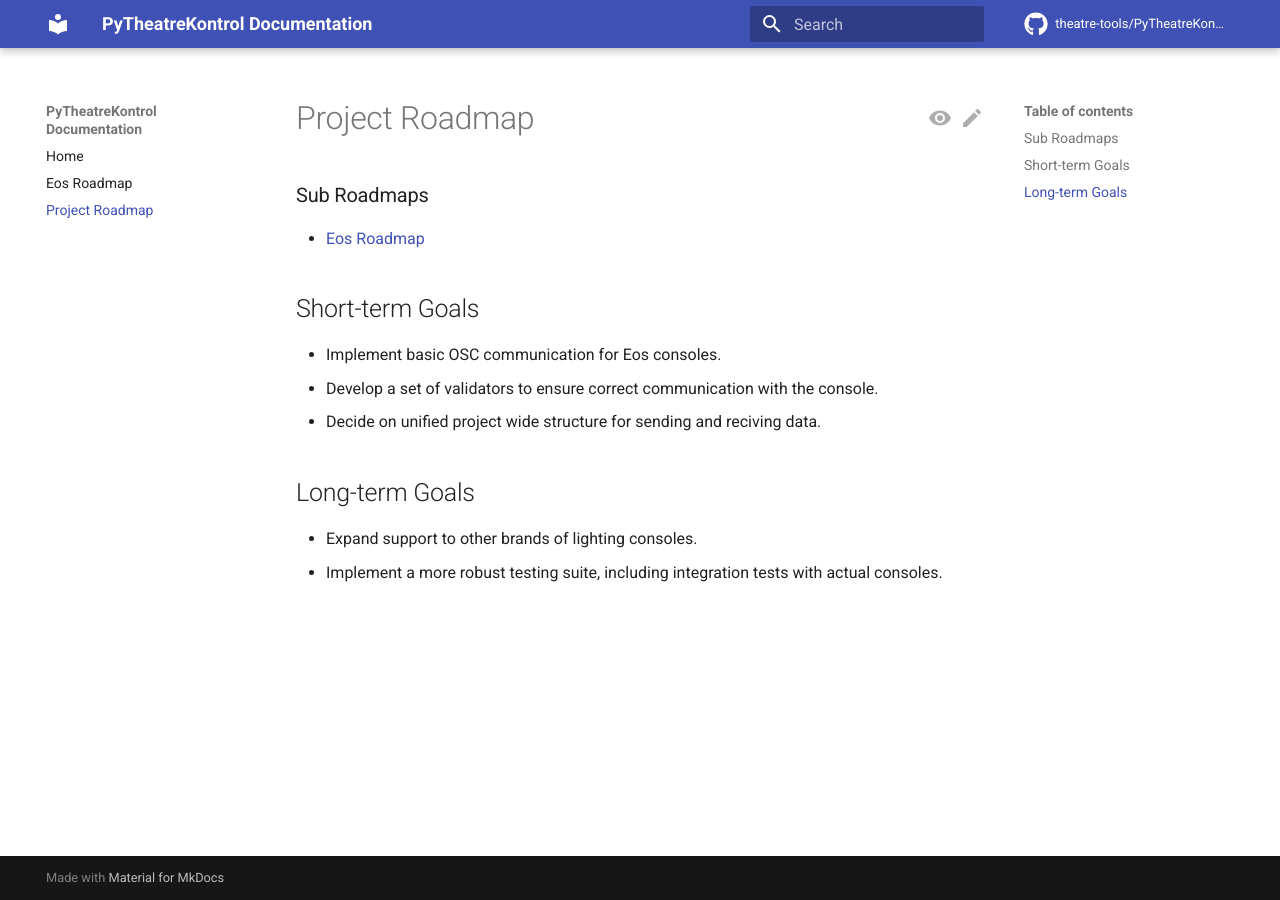
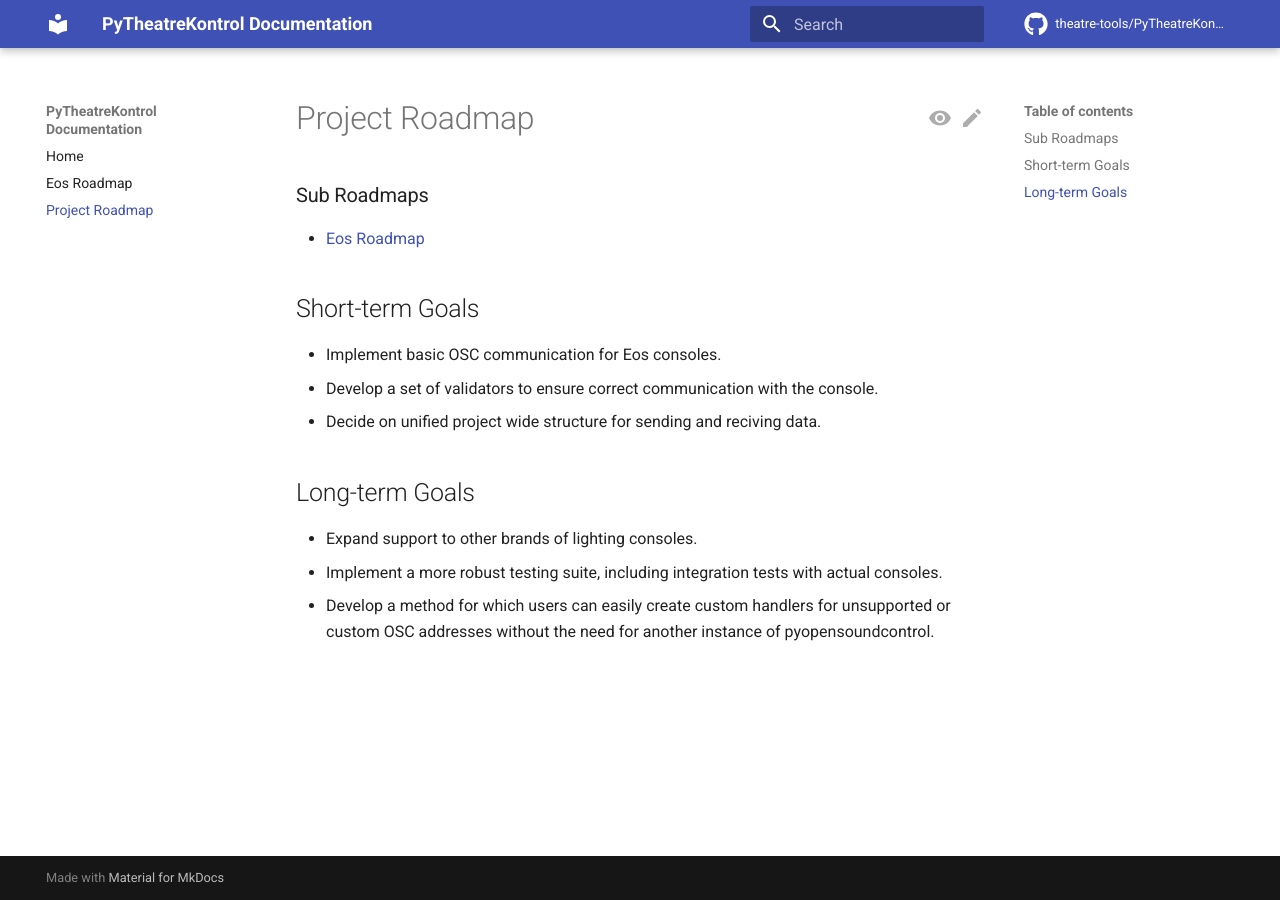
Before and after one commit to Theatre-Tools/PyTheatreKontrol, an MkDocs documentation site: the page built from docs/ROADMAP.md, in a window 1280 px wide. Built offline with MkDocs 1.6.1 and Material for MkDocs 9.7.7, drawn with Linux system fonts in a browser that asks for light colours; comment, search, counter and statistics services are not loaded; the version menu is left out.

Commit message:
docs: Add user-friendly method for creating custom OSC handlers in long-term goals

```diff
--- a/docs/ROADMAP.md
+++ b/docs/ROADMAP.md
@@ -15,3 +15,4 @@
 
 - Expand support to other brands of lighting consoles.
 - Implement a more robust testing suite, including integration tests with actual consoles.
+- Develop a method for which users can easily create custom handlers for unsupported or custom OSC addresses without the need for another instance of pyopensoundcontrol.
```
